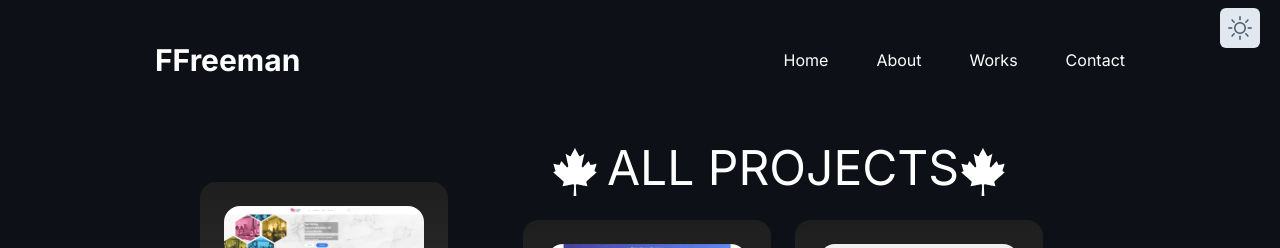
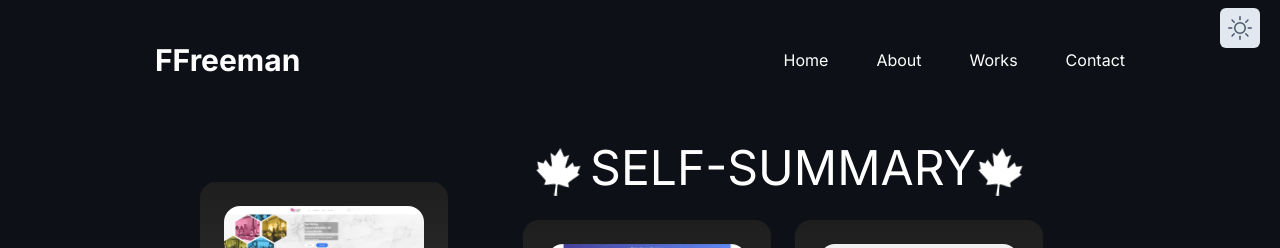
Before and after one commit to figuitiko/portfolio-next, a Next.js app: page /projects in a window 1280 px wide. Shown: the top 248 px of the page. Built offline with nearby package versions, Linux system fonts and the light colour scheme.

Commit message:
Adding visual tweaks

```diff
--- a/src/components/home/FooterBoxInfo.jsx
+++ b/src/components/home/FooterBoxInfo.jsx
@@ -26,7 +26,7 @@ const FooterBoxInfo = ({ url, textInfo, textLink, isExternal, isLinkable = false
               </LinkComponent>
               )
             : (
-              <BiArrowToRight className='text-2xl md:text-4xl text-slate-50/70 dark:text-slate-700' />
+              <BiArrowToRight className='text-2xl md:text-4xl text-slate-50/70 dark:text-slate-700 dark:hidden' />
               )
         }
         </div>
--- a/src/components/share/GridWrapper.jsx
+++ b/src/components/share/GridWrapper.jsx
@@ -6,11 +6,11 @@ const GridWrapper = ({ arrOfShapes, classCustom, heading }) => {
   return (
     <div className={`flex flex-wrap gap-1 overflow-hidden ${classCustom}`} >
       {
-        heading && (<h2 className=' text-xl md:text-5xl uppercase w-full text-center dark:text-slate-500 animate-in fade-in duration-1000 animate-twice ease-in'>
-          <FaCanadianMapleLeaf className='inline-block mr-2' />
-          {heading}
-          <FaCanadianMapleLeaf className='inline-block mr-2' />
-        </h2>)
+        heading && (<h2 className=' text-xl md:text-5xl uppercase w-full text-center dark:text-black animate-in fade-in duration-1000 animate-twice ease-in'>
+        <FaCanadianMapleLeaf className='inline-block mr-2 dark:text-blue-600 animate-in spin-in-6 repeat-infinite duration-700 '/>
+        Self-summary
+        <FaCanadianMapleLeaf className='inline-block mr-2 dark:text-blue-600 animate-in spin-in-6 repeat-infinite duration-700'/>
+      </h2>)
       }
       {
         (arrOfShapes && arrOfShapes.length > 0) && arrOfShapes.map((Shape, index) => {
```
